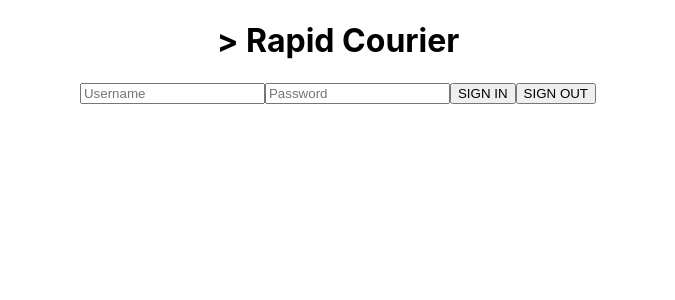
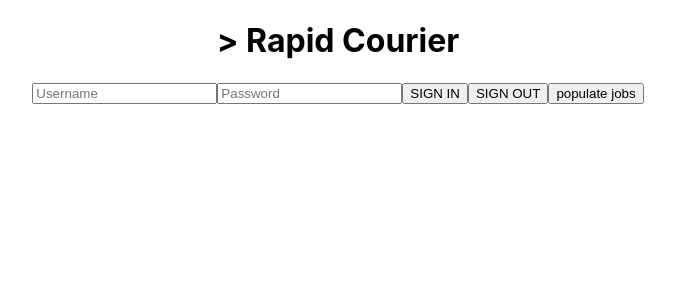
Before and after one commit to le0n/rapid-courier, a React (Create React App) app: page / in a window 1280 px wide. Shown: the top 300 px of the page, without its empty margins (302-977 px from the left). Built offline with nearby package versions, Linux system fonts and the light colour scheme.

Commit message:
added a dummy button to update firestore jobs data

```diff
--- a/src/Components/SignIn.js
+++ b/src/Components/SignIn.js
@@ -15,7 +15,12 @@ const config = {
 
 if (!firebase.apps.length) {
     firebase.initializeApp(config);
-  }
+}
+
+const faker = require('faker');
+faker.locale = 'en_AU';
+
+
 const SignIn = () => {
     const [email, setEmail] = useState('');
     const [password, setPassword] = useState('');
@@ -43,6 +48,20 @@ const SignIn = () => {
         }
     }
 
+    const fakeData = (event) => {
+        event.preventDefault();
+        //console.log('Address: '+street+' '+city+' '+state+' '+post);
+        var batch = firebase.firestore().batch();
+        for (var count = 0; count <= 100; count++) {
+            let money = (Math.random() * 1000).toFixed(1)+'0';
+            var newEntry = firebase.firestore().collection('jobs').doc(count.toString());
+            batch.set(newEntry, {'pickUp':faker.address.streetAddress()+' '+faker.address.city()+' '+
+            faker.address.stateAbbr()+' '+faker.address.zipCodeByState('Queensland'), 'dropOff':faker.address.streetAddress()+' '+faker.address.city()+' '+
+            faker.address.stateAbbr()+' '+faker.address.zipCodeByState('Queensland'), 'pay':money});
+        }
+        batch.commit().then(alert('success'));
+    }
+
     return (
         //logic for incorrect log in details not implemented
         <div className='main-container'>
@@ -65,6 +84,8 @@ const SignIn = () => {
 
                     <button className='sign-out-button'
                     onClick={(event) => {firebase.auth().signOut().then(alert('signed out'))}}>SIGN OUT</button>
+
+                    <button onClick={(event) => {fakeData(event)}}>populate jobs</button>
                 </form>
             </div>
         </div>
```
